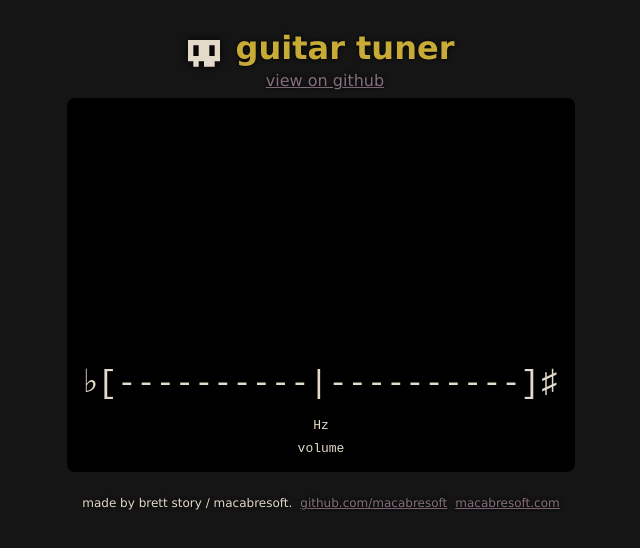
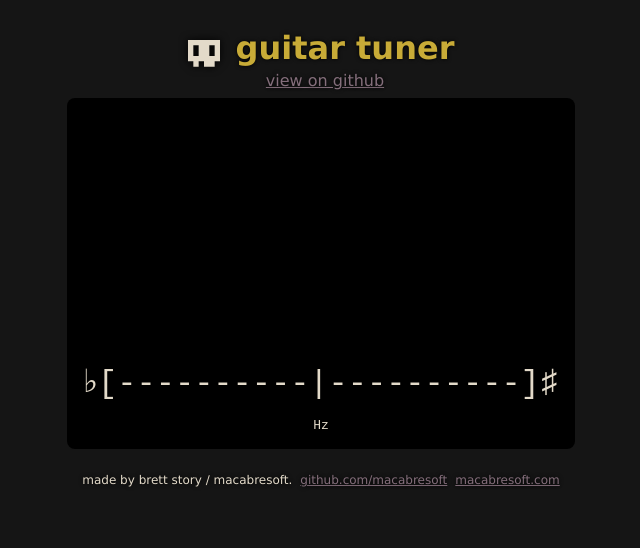
Before and after one commit to Macabresoft/guitar-tuner, an Angular app: page / in a window 1280 px wide. Shown: the top 548 px of the page, without its empty margins (319-959 px from the left). Built offline with nearby package versions, Linux system fonts and the light colour scheme; no server answers.

Commit message:
Volume removed

```diff
--- a/src/app/tuner/tuner.component.html
+++ b/src/app/tuner/tuner.component.html
@@ -5,6 +5,5 @@
     </h1>
     <p class="center meter">&#x266d;{{ frequencyMeterLeft }}<span [ngClass]="{'highlight' : isHighlighted}">|</span>{{ frequencyMeterRight }}&#x266F;</p>
     <p class="center">{{ currentFrequency }} Hz</p>
-    <p class="center">{{ currentVolume }} volume</p>
   </div>
 </div>
--- a/src/app/tuner/tuner.component.ts
+++ b/src/app/tuner/tuner.component.ts
@@ -26,7 +26,6 @@ export class TunerComponent {
 
   currentFrequency = '';
   currentNote?: Note;
-  currentVolume = '';
   frequencyMeterLeft = this.createDefaultFrequencyMeterLeft();
   frequencyMeterRight = this.createDefaultFrequencyMeterRight();
   isHighlighted = false;
@@ -76,7 +75,6 @@ export class TunerComponent {
     let bufferInformation = this.frequencyService.GetBufferInformation();
     if (bufferInformation.volume > this.volumeThreshold) {
       this.currentFrequency = bufferInformation.frequency.toFixed(2);
-      this.currentVolume = bufferInformation.volume.toFixed(5);
       let currentNote = this.getNearestNote(bufferInformation);
       if (currentNote.frequency > 0) {
         this.currentNote = currentNote;
```
